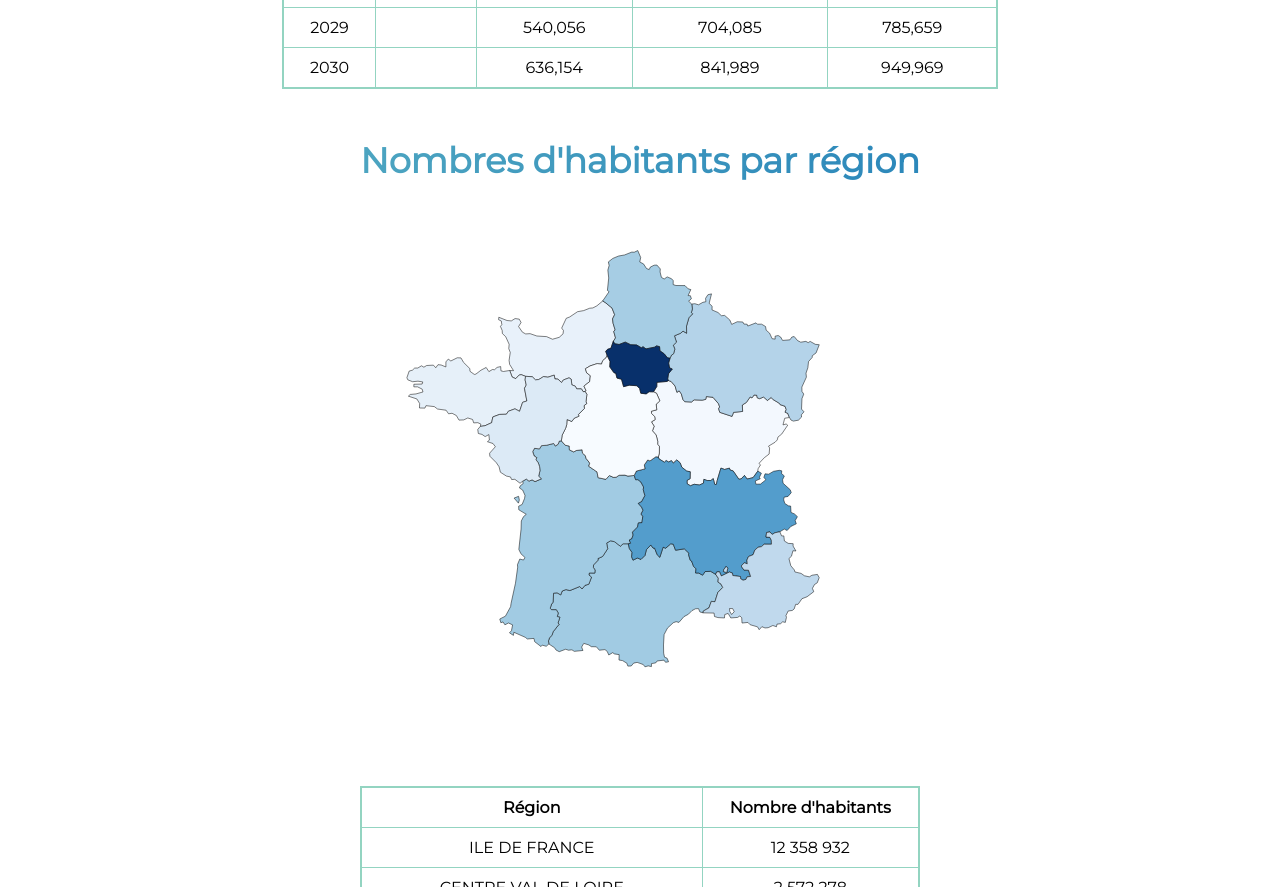
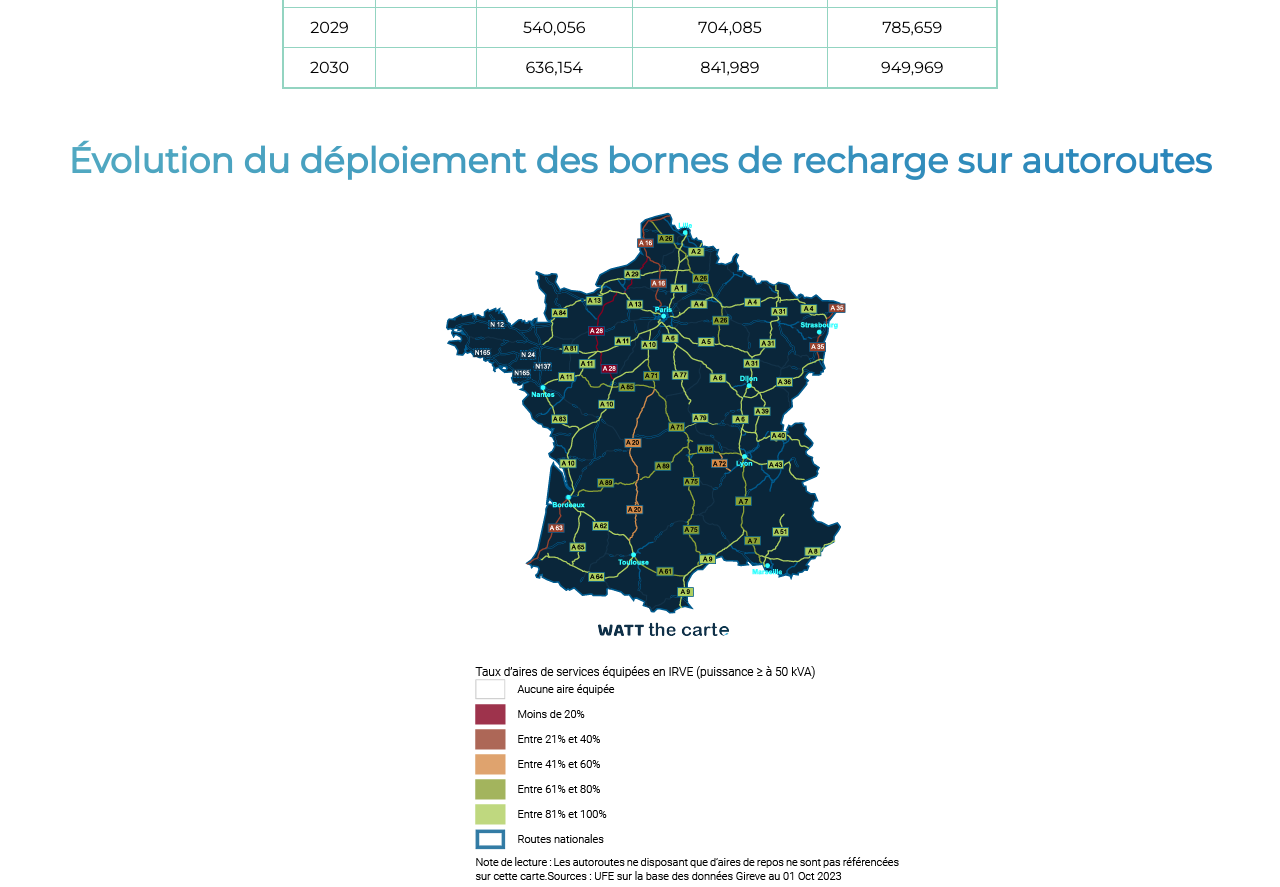
Before and after one commit to aurelienfvre/WS303D--Concevoir-des-visualisations-de-donn-es-pour-le-web-et-une-application-interactive, a plain HTML site: page index.html in a window 1280 px wide. Shown: the part 4380-5267 px from the top of the page. Drawn offline with nearby package versions, Linux system fonts and the light colour scheme; a script that the page names is missing.

Commit message:
autoroute et population

```diff
--- a/index.html
+++ b/index.html
@@ -388,6 +388,16 @@
             </div>
         </div>
     </section>
+
+    <section class="autoroutes">
+        <h2 class="titre">
+            Évolution du déploiement des bornes de recharge sur autoroutes
+        </h2>
+        <div class="auto">
+            <img src="autoroute.webp" alt="carte des autoroutes" class="img-auto">
+        </div>
+    </section>
+
     <section class="population">
         <div id="population-map-container">
             <h2 class="titre">
--- a/scripts.js
+++ b/scripts.js
@@ -385,7 +385,7 @@ d3.json("carte.geojson").then(function (geojson) {
       .on("mouseover", function (event, d) {
         d3.select(this).classed("highlighted", true);
         const population = regionToPopulation[d.properties.code_region];
-        showPopulationData(d.properties.region, population, event);
+        showPopulationData(d.properties.region, population.toLocaleString(), event);
       })
       .on("mouseout", function () {
         d3.select(this).classed("highlighted", false);
--- a/style.css
+++ b/style.css
@@ -295,3 +295,10 @@ button.active {
     max-width: 800px;
     margin: 0 auto;
 }
+
+.auto{
+    display: flex;
+    justify-content: center;
+    align-items: center;
+    margin-top: 30px;
+}
```
Also changed, not shown: autoroute.webp (added), test/script2.js (renamed from script2.js).
